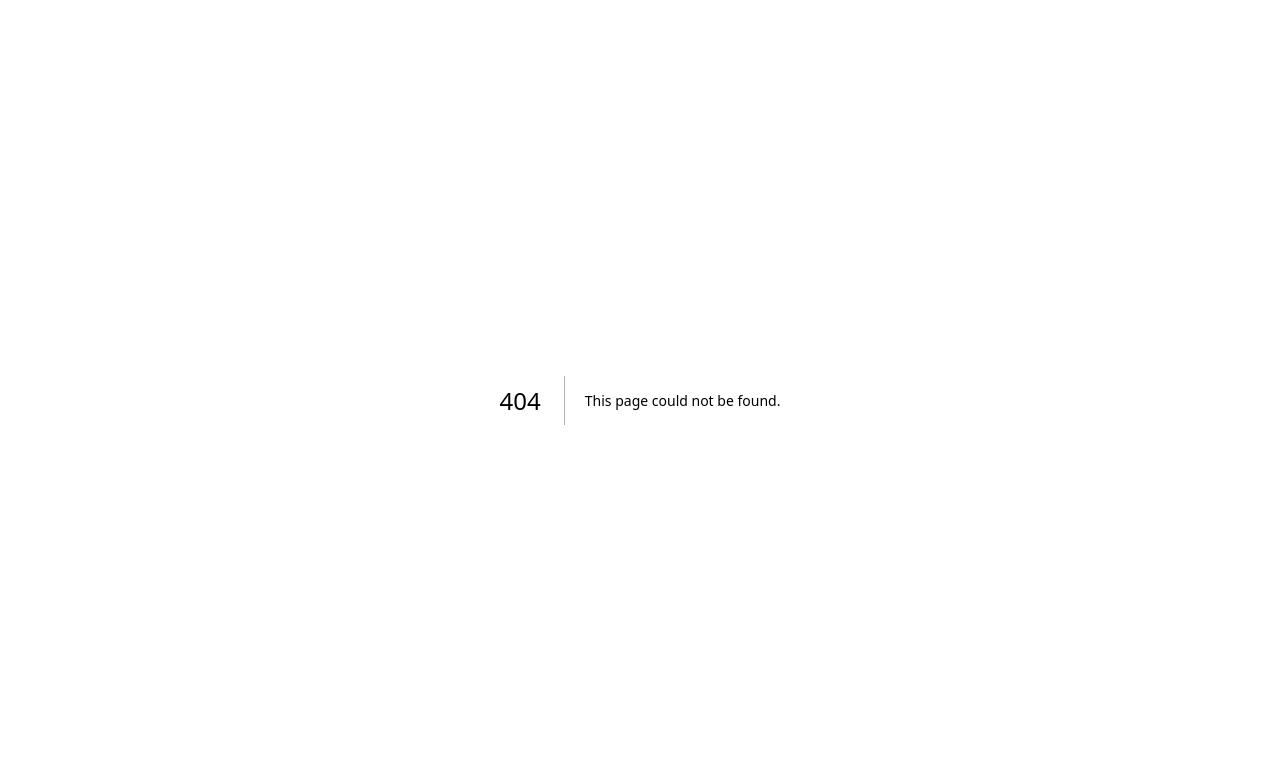
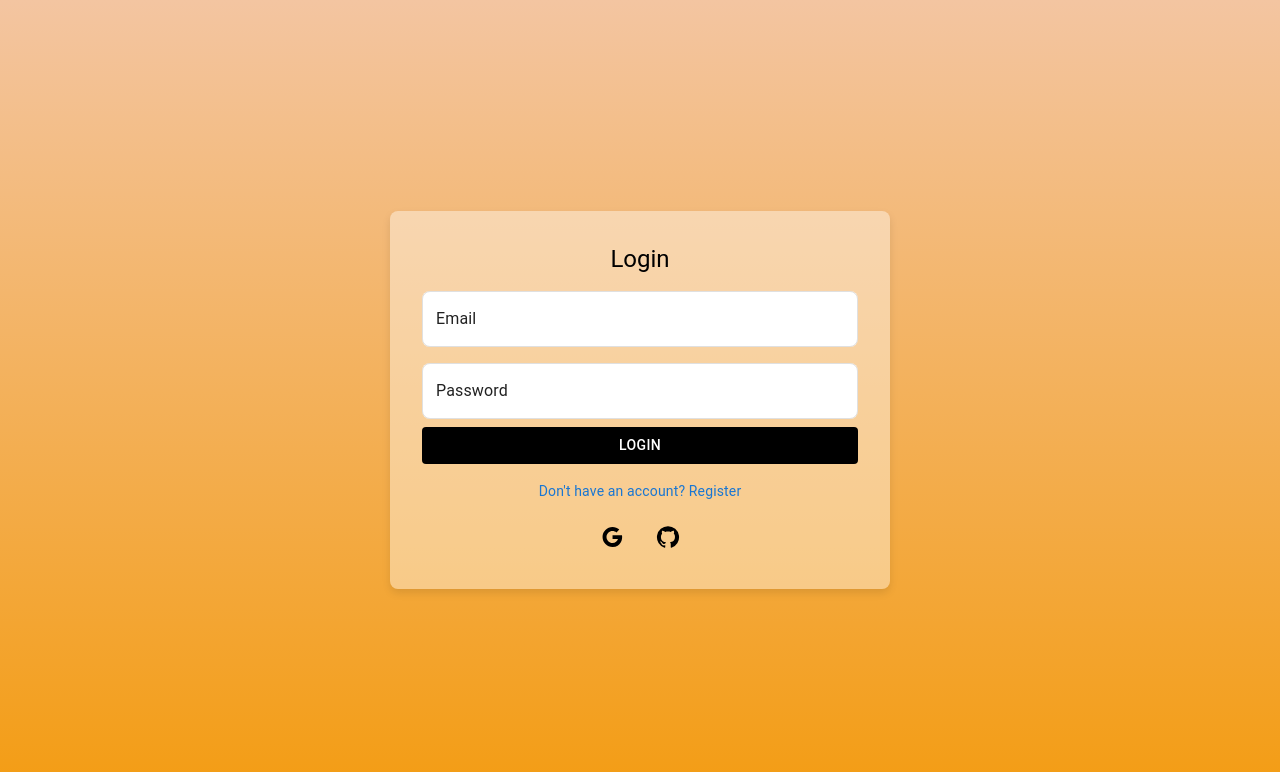
Before and after one commit to hemkan/gourmet-guide, a Next.js app: page /auth in a window 1280 px wide. Before the commit this address had no page. Shown: the top 772 px of the page. Built offline with nearby package versions, Linux system fonts and the light colour scheme; no server answers.

Commit message:
Added firebase authentication and also mui components to login and register

```diff
--- /dev/null
+++ b/app/auth/page.js
@@ -0,0 +1,182 @@
+'use client'
+import { useState, useEffect } from 'react'
+import { useRouter } from 'next/navigation'
+import { auth } from '@/firebase'
+import { Box, Typography, TextField, Button, IconButton, Link } from '@mui/material'
+import { createUserWithEmailAndPassword, signInWithEmailAndPassword, signInWithPopup, GoogleAuthProvider, GithubAuthProvider } from 'firebase/auth'
+import { styled } from '@mui/material/styles'
+import GoogleIcon from '@mui/icons-material/Google'
+import GitHubIcon from '@mui/icons-material/GitHub'
+
+const CustomButton = styled(Button)`
+  background: black;
+  color: white;
+  width: 100%;
+  max-width: 500px;
+  &:hover {
+    background: white;
+    color: black;
+  }
+`;
+
+const LoginCard = styled(Box)`
+  display: flex;
+  flex-direction: column;
+  align-items: center;
+  justify-content: center;
+  width: 100%;
+  max-width: 500px;
+  padding: 2rem;
+  background: rgba(255, 255, 255, 0.4);
+  border-radius: 8px;
+  box-shadow: 0 4px 8px rgba(0, 0, 0, 0.1);
+`;
+
+const IconButtonStyled = styled(IconButton)`
+  color: inherit;
+  background: none;
+  &:hover {
+    background: none;
+  }
+`;
+
+const PageContainer = styled(Box)`
+  width: 100vw;
+  height: 100vh;
+  display: flex;
+  justify-content: center;
+  align-items: center;
+  background: linear-gradient(#F3C5A1, #F39C12);
+`;
+
+const StyledTextField = styled(TextField)(({ theme }) => ({
+  margin: theme.spacing(1, 0),
+  '& .MuiInputLabel-root': {
+    color: theme.palette.text.primary,
+  },
+  '& .MuiInputBase-root': {
+    borderRadius: 8,
+    backgroundColor: theme.palette.background.paper,
+    '& fieldset': {
+      borderColor: theme.palette.divider,
+    },
+    '&:hover fieldset': {
+      borderColor: theme.palette.primary.main,
+    },
+    '&.Mui-focused fieldset': {
+      borderColor: theme.palette.primary.main,
+    },
+  },
+}));
+
+export default function Auth() {
+  const router = useRouter()
+  const [email, setEmail] = useState('')
+  const [password, setPassword] = useState('')
+  const [isRegistering, setIsRegistering] = useState(false)
+
+  useEffect(() => {
+    const unsubscribe = auth.onAuthStateChanged((user) => {
+      if (user) {
+        router.replace('/')
+      }
+    })
+
+    return () => {
+      unsubscribe()
+    }
+  }, [router])
+
+  const handleLogin = async () => {
+    try {
+      await signInWithEmailAndPassword(auth, email, password)
+      router.replace('/')
+    } catch (error) {
+      console.error('Error logging in', error)
+    }
+  }
+
+  const handleRegister = async () => {
+    try {
+      await createUserWithEmailAndPassword(auth, email, password)
+      router.replace('/')
+    } catch (error) {
+      console.error('Error registering', error)
+    }
+  }
+
+  const handleGoogleLogin = async () => {
+    const googleProvider = new GoogleAuthProvider()
+    try {
+      await signInWithPopup(auth, googleProvider)
+      router.replace('/')
+    } catch (error) {
+      console.error('Error logging in with Google', error)
+    }
+  }
+
+  const handleGithubLogin = async () => {
+    const githubProvider = new GithubAuthProvider()
+    try {
+      await signInWithPopup(auth, githubProvider)
+      router.replace('/')
+    } catch (error) {
+      console.error('Error logging in with GitHub', error)
+    }
+  }
+
+  return (
+    <PageContainer>
+      <LoginCard>
+        <Typography variant="h5" gutterBottom>
+          {isRegistering ? 'Register' : 'Login'}
+        </Typography>
+        <StyledTextField
+          value={email}
+          onChange={(e) => setEmail(e.target.value)}
+          label="Email"
+          fullWidth
+        />
+        <StyledTextField
+          value={password}
+          onChange={(e) => setPassword(e.target.value)}
+          label="Password"
+          type="password"
+          fullWidth
+        />
+        <CustomButton onClick={isRegistering ? handleRegister : handleLogin}>
+          {isRegistering ? 'Register' : 'Login'}
+        </CustomButton>
+        <Box mt={2}>
+          {isRegistering ? (
+            <Link
+              href="#"
+              onClick={() => setIsRegistering(false)}
+              variant="body2"
+              sx={{ cursor: 'pointer', textDecoration: 'none', color: 'primary.main' }}
+            >
+              Already have an account? Login
+            </Link>
+          ) : (
+            <Link
+              href="#"
+              onClick={() => setIsRegistering(true)}
+              variant="body2"
+              sx={{ cursor: 'pointer', textDecoration: 'none', color: 'primary.main' }}
+            >
+              Don&apos;t have an account? Register
+            </Link>
+          )}
+        </Box>
+        <Box mt={2} display="flex" justifyContent="center" gap={2}>
+          <IconButtonStyled onClick={handleGoogleLogin}>
+            <GoogleIcon />
+          </IconButtonStyled>
+          <IconButtonStyled onClick={handleGithubLogin}>
+            <GitHubIcon />
+          </IconButtonStyled>
+        </Box>
+      </LoginCard>
+    </PageContainer>
+  )
+}
--- /dev/null
+++ b/firebase.js
@@ -0,0 +1,22 @@
+import { initializeApp } from "firebase/app";
+import { getAuth, GoogleAuthProvider, GithubAuthProvider } from "firebase/auth";
+
+const firebaseConfig = {
+  apiKey: "AIzaSyD6IVtYBgoUEfXq7e_tF9G4bRQLEA6VwN4",
+  authDomain: "customer-support-2165c.firebaseapp.com",
+  projectId: "customer-support-2165c",
+  storageBucket: "customer-support-2165c.appspot.com",
+  messagingSenderId: "672648123804",
+  appId: "1:672648123804:web:1a5360712ae33d9443a459",
+  measurementId: "G-WK0SMQF2EM"
+};
+
+// Initialize Firebase
+const app = initializeApp(firebaseConfig);
+
+const auth = getAuth(app);
+const googleProvider = new GoogleAuthProvider();
+const githubProvider = new GithubAuthProvider();
+
+
+export { auth, googleProvider, githubProvider}
--- a/package.json
+++ b/package.json
@@ -11,7 +11,9 @@
   "dependencies": {
     "@emotion/react": "^11.13.0",
     "@emotion/styled": "^11.13.0",
+    "@mui/icons-material": "^5.16.6",
     "@mui/material": "^5.16.6",
+    "firebase": "^10.12.5",
     "next": "14.2.5",
     "openai": "^4.54.0",
     "react": "^18",
```
Also changed, not shown: app/page.js (+48 -6 lines), 1 other file (tests, documents, lock files or other folders).
